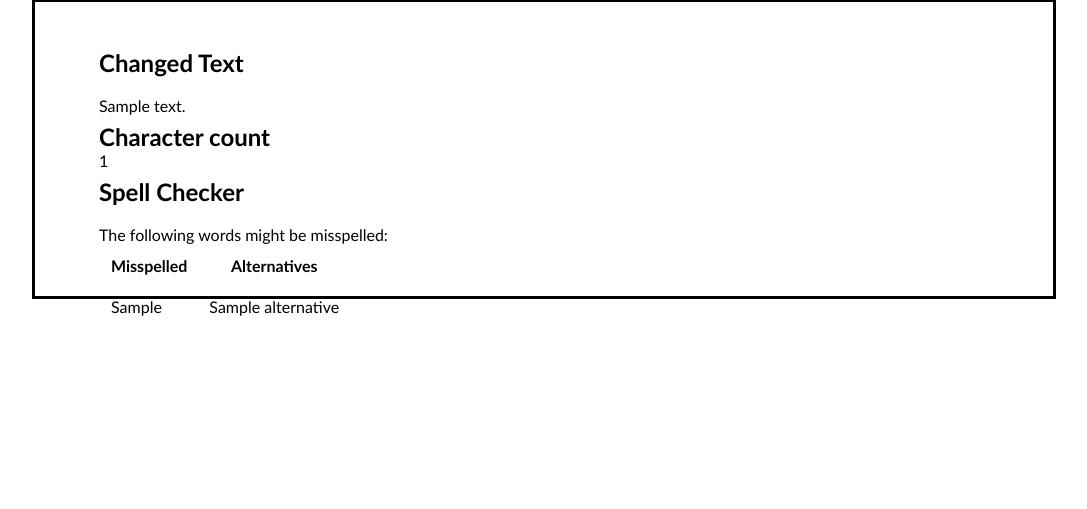
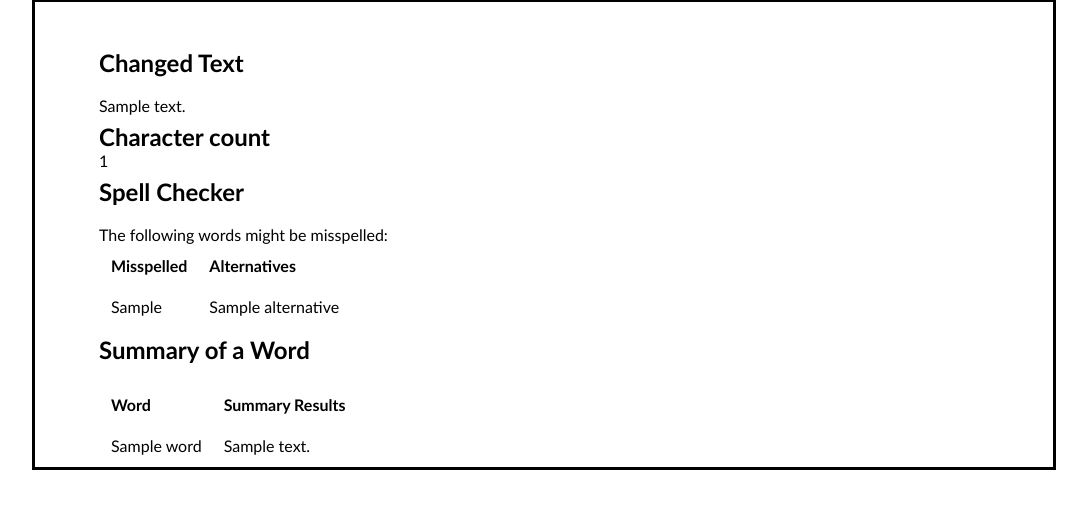
Before and after one commit to mariel-duran/Final-Project-SDA, a Django app: template smartapp/lexicon/templates/lexicon/result.html in a window 1280 px wide. Shown: the part 103-612 px from the top of the page, without its empty margins (32-1119 px from the left). Run offline with Django 4.2, Linux system fonts and the light colour scheme; the template is opened without the code that fills it: most values are stand-ins (such as "Sample title", 1, 10 or a date in 2020).

Commit message:
created summary of a word and adjusted results page

```diff
--- a/smartapp/lexicon/static/lexicon/style.css
+++ b/smartapp/lexicon/static/lexicon/style.css
@@ -182,7 +182,7 @@ input[type="submit"] {
 .result_div {
     max-width: 80%;
     width: 80%;
-    height: 300px;
+    height: auto;
     padding-left: 5%;
     padding-top: 3%;
     margin-left: 5%;
@@ -197,3 +197,11 @@ input[type="submit"] {
 .result_div th, td {
     padding: 10px;
 }
+
+.result_div th {
+    text-align: left;
+}
+
+.result_div tr {
+    border-bottom: 1px solid #1b1b1b;
+}
--- a/smartapp/lexicon/templates/lexicon/result.html
+++ b/smartapp/lexicon/templates/lexicon/result.html
@@ -35,6 +35,24 @@
     </table>
     {% endif %}
 
+    {% if summary_word_dict %}
+    <h2>Summary of a Word</h2>
+    <br>
+    <table>
+        <tr>
+            <th>Word</th>
+            <th>Summary Results</th>
+        </tr>
+
+        {% for word, summary_results in summary_word_dict.items %}
+        <tr>
+            <td>{{ word }}</td>
+            <td>{{ summary_results }}</td>
+        </tr>
+        {% endfor %}
+    </table>
+    {% endif %}
+
 </div>
 
 {% endblock %}
```
Also changed, not shown: smartapp/lexicon/lexicon_logic.py (+9 -3 lines), smartapp/lexicon/views.py (+9 -3 lines).
